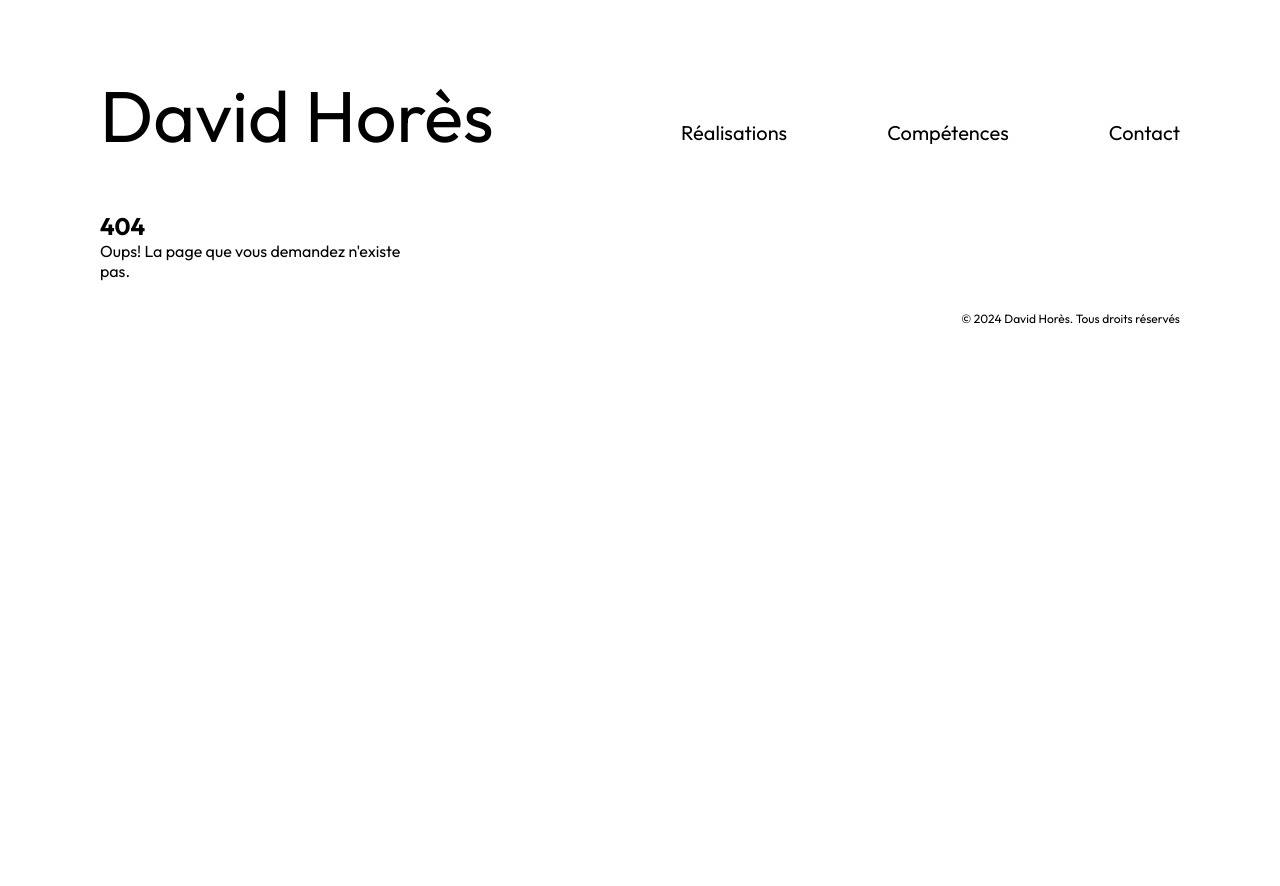
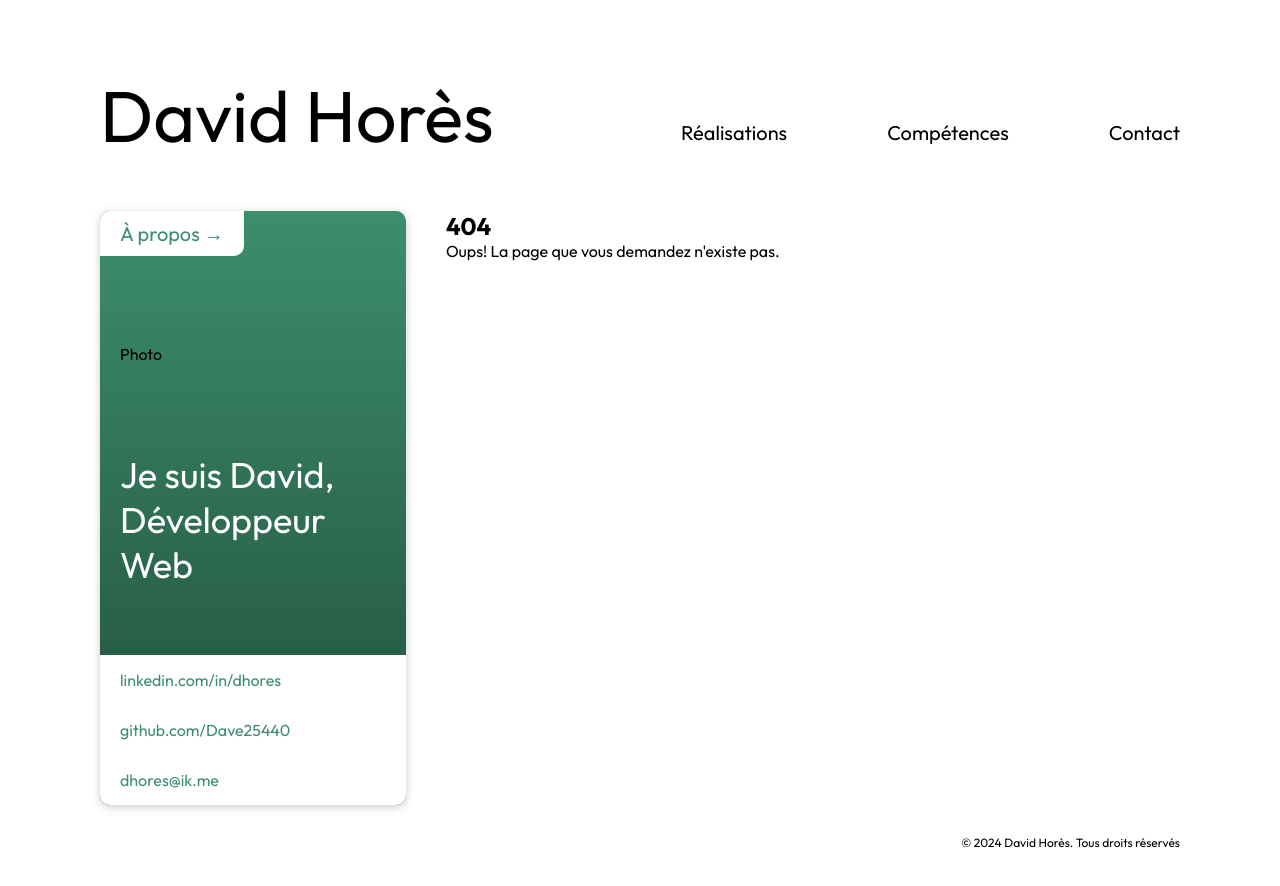
Before and after one commit to Dave25440/david-hores-portfolio, a React (Create React App) app: page /david-hores-portfolio/competences in a window 1280 px wide. Before the commit this address had no page. Shown: the top 886 px of the page. Before the commit the page ends 800 px from the top, so only its background shows below. Built offline with nearby package versions, Linux system fonts and the light colour scheme.

Commit message:
Remove About from Home and add it to Layout with useLocation hook

```diff
--- a/src/components/Layout/index.jsx
+++ b/src/components/Layout/index.jsx
@@ -1,12 +1,29 @@
+import { useLocation } from "react-router-dom";
 import styles from "./Layout.module.scss";
 import Header from "../Header";
+import About from "../About";
 import Footer from "../Footer";
 
 const Layout = ({ children }) => {
+    const location = useLocation();
+    const paths = [
+        "/david-hores-portfolio",
+        "/david-hores-portfolio/realisations",
+        "/david-hores-portfolio/competences",
+        "/david-hores-portfolio/contact",
+        "/david-hores-portfolio/formation"
+    ];
+
+    const currentPath = location.pathname.replace(/\/$/, "");
+    const isMatch = paths.includes(currentPath);
+
     return (
         <>
             <Header />
-            <main className={styles.main}>{children}</main>
+            <main className={isMatch && styles.main}>
+                {isMatch && <About />}
+                {children}
+            </main>
             <Footer />
         </>
     );
--- a/src/pages/Home/index.jsx
+++ b/src/pages/Home/index.jsx
@@ -1,7 +1,6 @@
 import { useEffect } from "react";
 import { Link } from "react-router-dom";
 import styles from "./Home.module.scss";
-import About from "../../components/About";
 import Project from "../../components/Project";
 import Degree from "../../components/Degree";
 import Skill from "../../components/Skill";
@@ -19,18 +18,14 @@ const Home = () => {
     ];
 
     return (
-        <>
-            <About />
         <section className={styles.home}>
             <div className={styles.home__top}>
                 <div className={styles.home__introduction}>
-                        <h2 className={styles.home__title}>
-                            Répondre aux besoins
-                        </h2>
+                    <h2 className={styles.home__title}>Répondre aux besoins</h2>
                     <p className={styles.home__text}>
-                            En tant que Développeur Web, je transforme vos idées
-                            en solutions techniques afin de répondre à vos
-                            besoins et à ceux de vos utilisateurs.
+                        En tant que Développeur Web, je transforme vos idées en
+                        solutions techniques afin de répondre à vos besoins et à
+                        ceux de vos utilisateurs.
                     </p>
                 </div>
                 <Project
@@ -49,7 +44,6 @@ const Home = () => {
                 </Link>
             </div>
         </section>
-        </>
     );
 };
 
```
Lines whose indentation alone changed are shown as unchanged.
